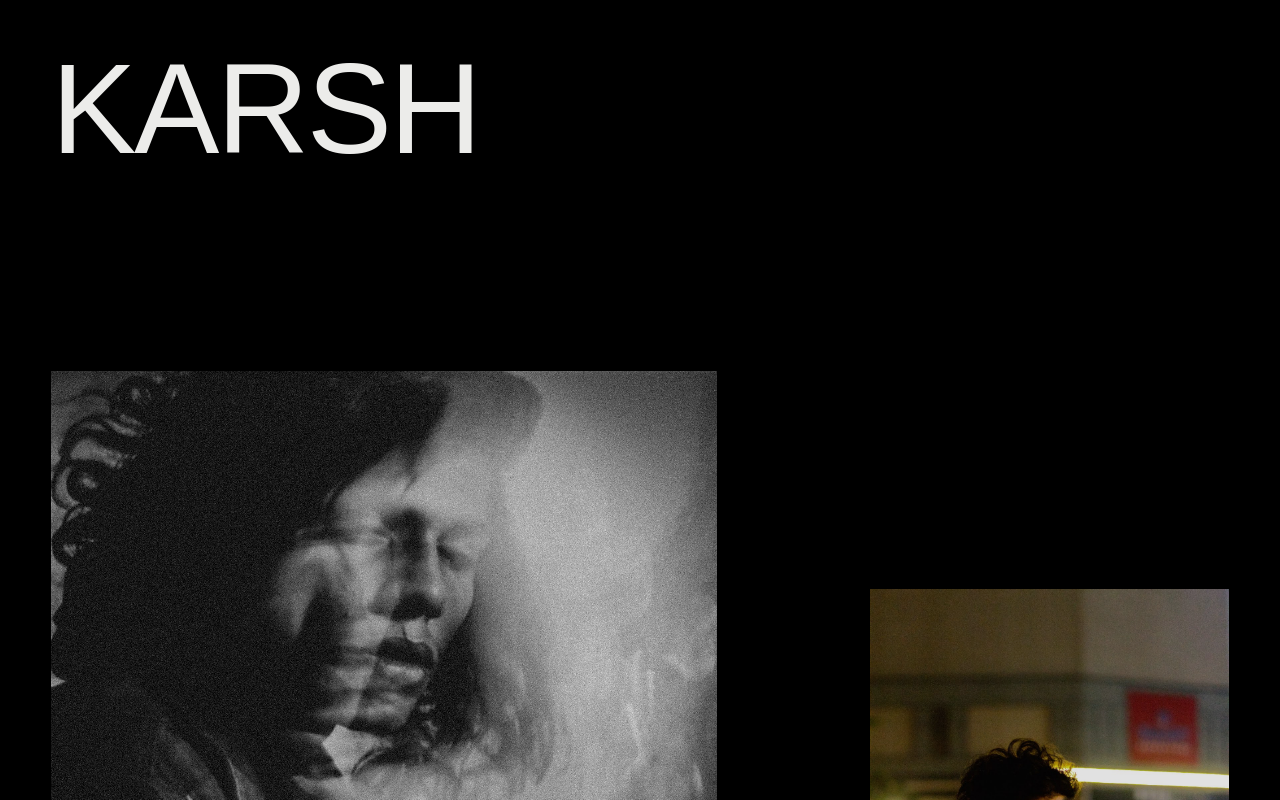
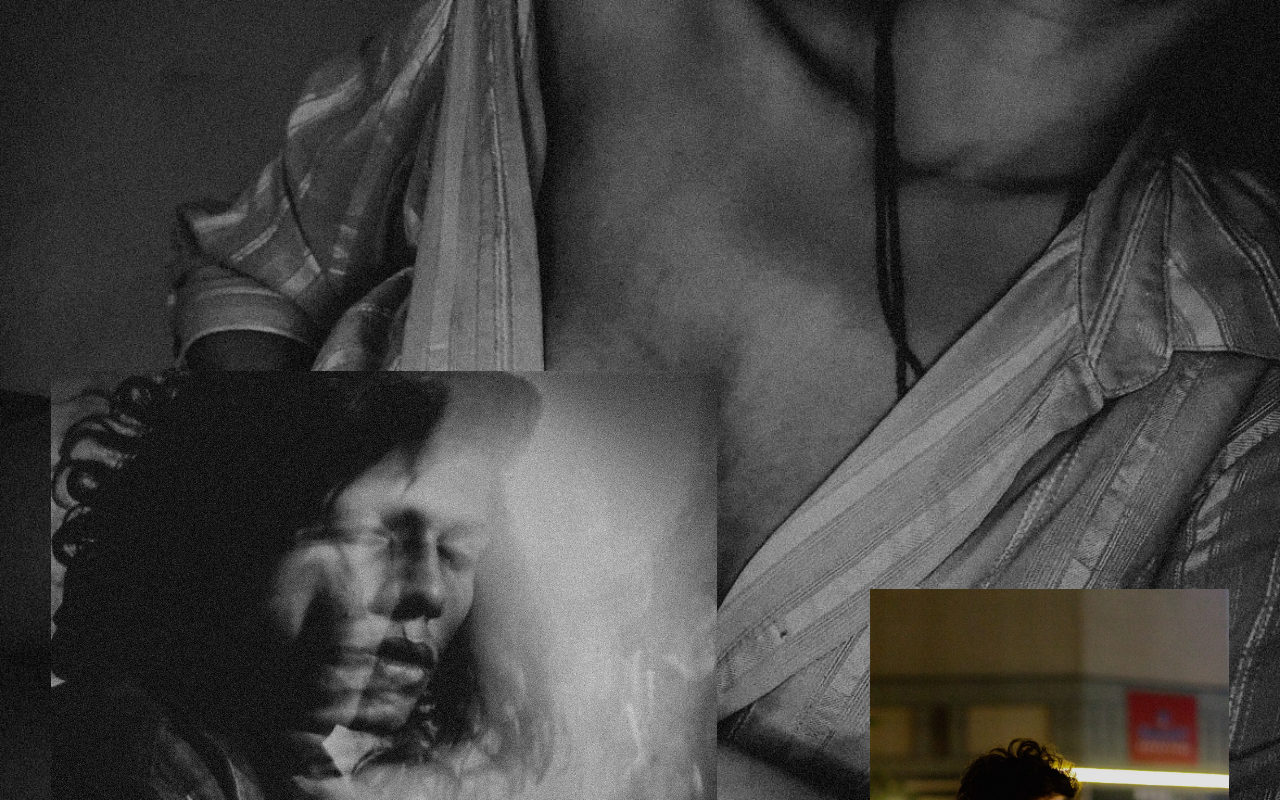
Before and after one commit to jxynip/karsh-website, a Next.js app: page / in a window 1280 px wide. Shown: the top 800 px of the page. Built offline with nearby package versions, Linux system fonts and the light colour scheme; a web font is replaced by a local one.

Commit message:
fix again

```diff
--- a/app/globals.css
+++ b/app/globals.css
@@ -29,10 +29,16 @@ html {
 }
 
 body {
-  min-height: 100svh;
-  background: var(--ink);
+ min-height: 100svh;
+  background: transparent;
   color: var(--text);
+  font-family: var(--sans);
+  font-size: 1rem;
+  line-height: 1.5;
+  -webkit-font-smoothing: antialiased;
+  text-rendering: optimizeLegibility;
 }
+
 
 img {
   display: block;
@@ -60,10 +66,11 @@ a {
 
 /* ---------- Background ---------- */
 .backdrop {
-  position: fixed;
+ position: fixed;
   inset: 0;
-  z-index: -1;
-  background: var(--ink);;
+  z-index: 0;
+  background: transparent;
+  pointer-events: none;
 }
 
 .backdrop img {
```
